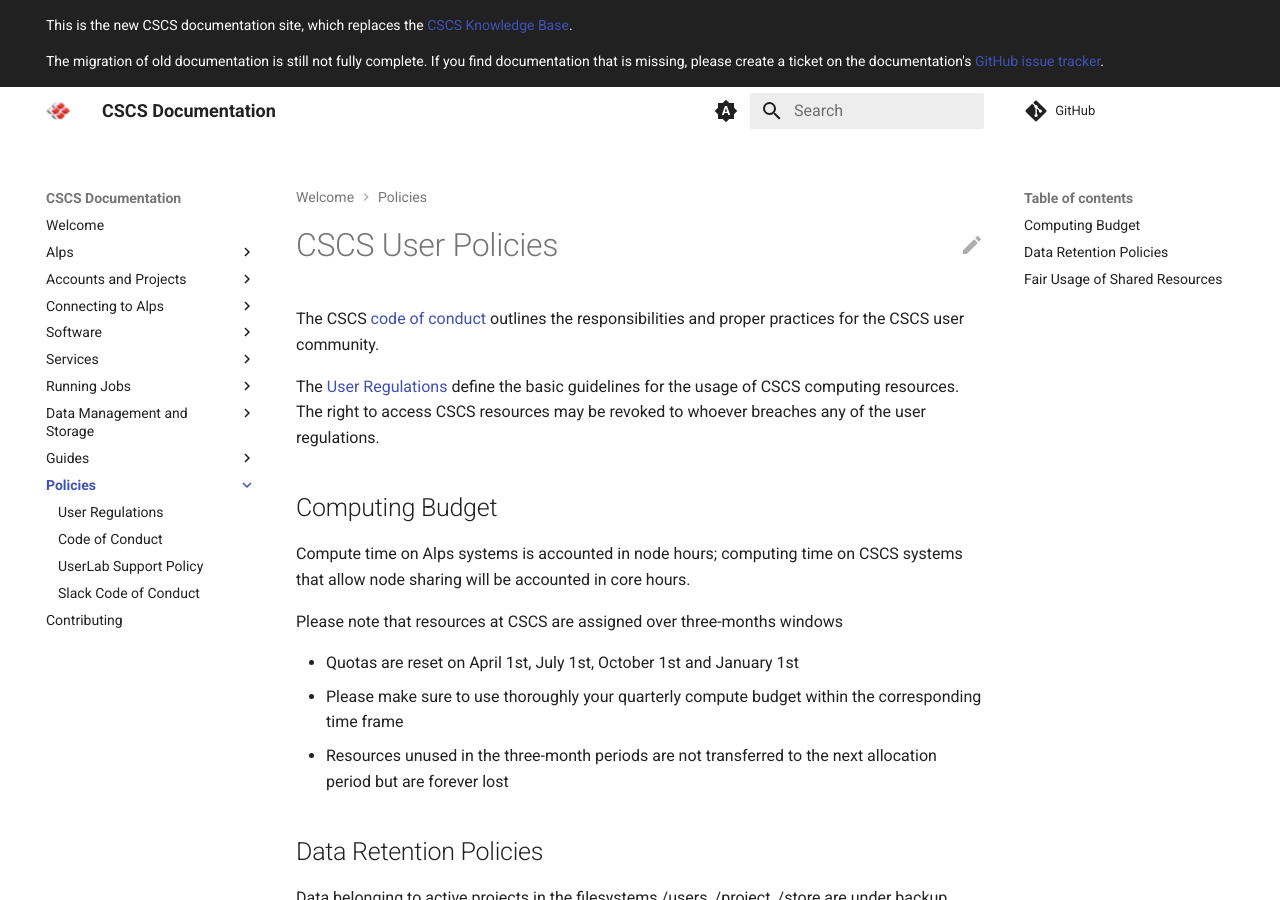
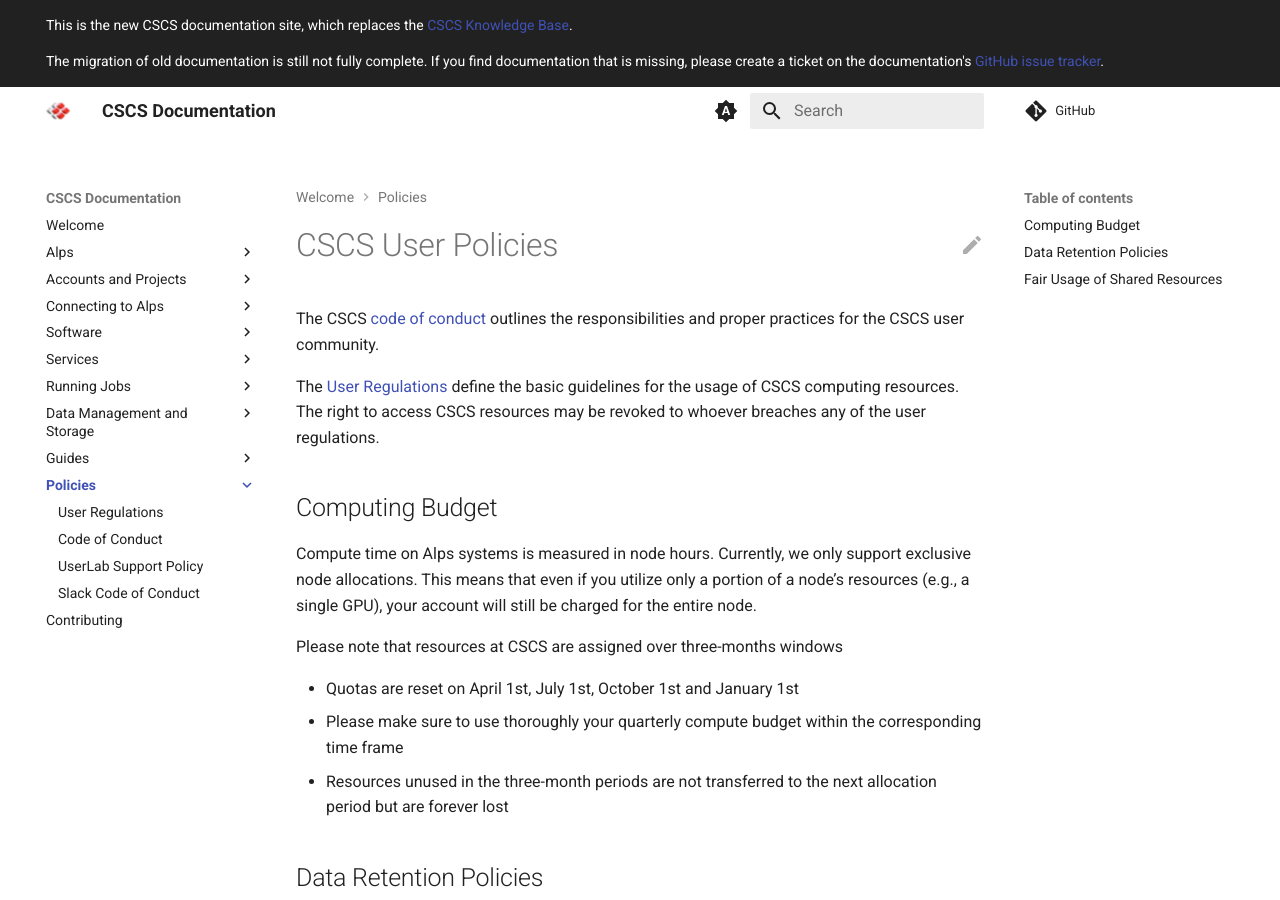
Before and after one commit to nickjbrowning/cscs-docs, an MkDocs documentation site: the page built from docs/policies/index.md, in a window 1280 px wide and 900 px high. Built offline with MkDocs 1.6.1 and Material for MkDocs 9.7.7, drawn with Linux system fonts in a browser that asks for light colours; comment, search, counter and statistics services are not loaded.

Commit message:
Update index.md (#162)
See https://jira.cscs.ch/browse/SD-66016

```diff
--- a/docs/policies/index.md
+++ b/docs/policies/index.md
@@ -6,7 +6,7 @@ The [User Regulations](regulations.md) define the basic guidelines for the usage
 
 ## Computing Budget
 
-Compute time on Alps systems is accounted in node hours; computing time on CSCS systems that allow node sharing will be accounted in core hours.
+Compute time on Alps systems is measured in node hours. Currently, we only support exclusive node allocations. This means that even if you utilize only a portion of a node’s resources (e.g., a single GPU), your account will still be charged for the entire node.
 
 Please note that resources at CSCS are assigned over three-months windows
 
```
